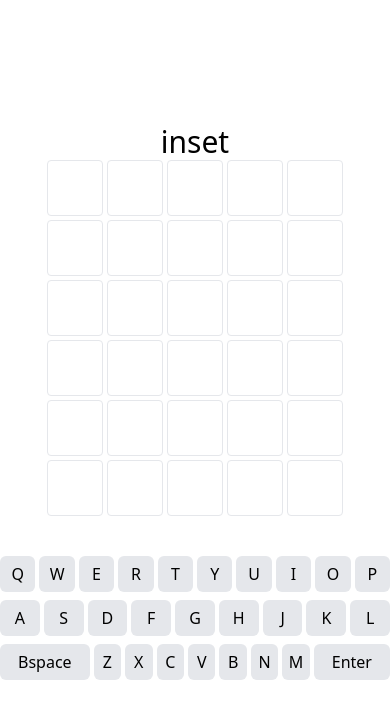
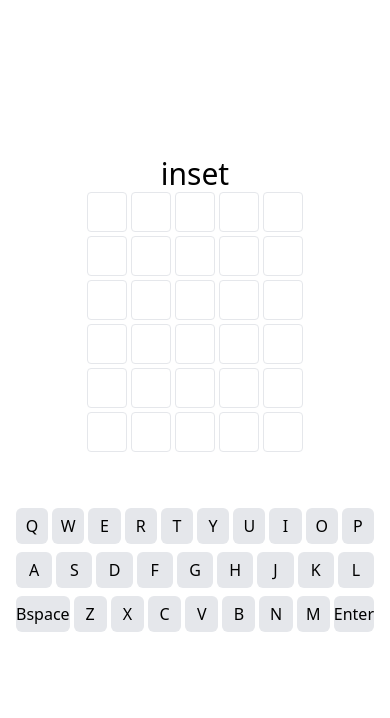
Before and after one commit to Chima20-art/wordle-game, a Next.js app: page / in a window 390 px wide. Shown: the top 718 px of the page. Built offline with nearby package versions, Linux system fonts and the light colour scheme.

Commit message:
fixed keyboard cases.

```diff
--- a/components/Box.tsx
+++ b/components/Box.tsx
@@ -31,9 +31,11 @@ export default function Box({
   }
   return (
     <div
-      className={`${extraClasses} w-14 h-14 border rounded flex text-xl font-medium items-center justify-center relative uppercase`}
+      className={`${extraClasses} md:w-14 md:h-14 w-10 h-10 border rounded text-xl font-medium
+      uppercase`}
     >
-      <div>{letter}</div>
+      <div className="flex items-center justify-center h-full ">{letter}</div>
+
     </div>
   );
 }
--- a/components/Colums.tsx
+++ b/components/Colums.tsx
@@ -1,138 +1,21 @@
 "use client";
 import MyRow from "./MyRow";
-import { useState, useEffect } from "react";
-import words from "../utils/words.json";
 
-let alphabets: string[] = [
-  "a",
-  "b",
-  "c",
-  "d",
-  "e",
-  "f",
-  "g",
-  "h",
-  "i",
-  "j",
-  "k",
-  "l",
-  "m",
-  "n",
-  "o",
-  "p",
-  "q",
-  "r",
-  "s",
-  "t",
-  "u",
-  "v",
-  "w",
-  "x",
-  "y",
-  "z",
-  "A",
-  "B",
-  "C",
-  "D",
-  "E",
-  "F",
-  "G",
-  "H",
-  "I",
-  "J",
-  "K",
-  "L",
-  "M",
-  "N",
-  "O",
-  "P",
-  "Q",
-  "R",
-  "S",
-  "T",
-  "U",
-  "V",
-  "W",
-  "X",
-  "Y",
-  "Z",
-];
+interface props {
+  word: Array<string>;
+  isWord: boolean;
+  count: number;
+  finalWord: string;
+  guessedWords: Array<string>;
+}
 
-export default function Colums() {
-  let [guessedWords, setGuessedWords] = useState<Array<any>>([]);
-  let [word, setWord] = useState<Array<string>>([]);
-  let [isWord, setIsWord] = useState<Boolean>(false);
-  let [count, setCount] = useState<number>(0);
-  let [finalWord, setFinalWord] = useState<string>("");
-  let [isPlaying, setIsPlaying] = useState<Boolean>(true);
-
-  const processEnter = () => {
-    const joinedWord = word.join("");
-    console.log("joinedWord", joinedWord);
-
-    if (words.includes(joinedWord)) {
-      setIsWord(true);
-
-      setCount((count) => count + 1);
-      setGuessedWords([...guessedWords, joinedWord]);
-
-      setWord([]);
-    } else {
-      alert("word not found");
-    }
-  };
-  useEffect(() => {
-    console.log("guessed words", guessedWords);
-    if (guessedWords.length >= 1) {
-      let lastGuessedWord = guessedWords[guessedWords.length - 1];
-      if (lastGuessedWord == finalWord) {
-        alert("You won");
-        setIsPlaying(false);
-      }
-    }
-  }, [guessedWords]);
-
-  useEffect(() => {
-    const getRandom = (words: string[]) => {
-      const randomWord = Math.floor(Math.random() * words.length);
-      setFinalWord(words[randomWord]);
-      console.log("chosenWord:", words[randomWord]);
-    };
-    getRandom(words);
-  }, []);
-
-  useEffect(() => {
-    if (isPlaying) {
-      const handKeyDown = (e: any) => {
-        const pressedKey = e.key;
-        console.log("pressedkey:", pressedKey);
-        let wordLength = word.length;
-        if (alphabets.includes(pressedKey)) {
-          console.log("wordLength ", wordLength);
-          if (wordLength < 5) {
-            setWord((prev) => [...prev, pressedKey]);
-          } else {
-            console.log("word.length < 5 is false");
-            console.log("word length is ", word.length);
-          }
-        } else {
-          if (pressedKey == "Backspace") {
-            setWord((word) => word.slice(0, -1));
-          }
-          if (wordLength == 5 && pressedKey == "Enter") {
-            processEnter();
-          }
-
-          console.log("pressed key in not in alphabets");
-        }
-      };
-      window.addEventListener("keydown", handKeyDown);
-      return () => {
-        window.removeEventListener("keydown", handKeyDown);
-      };
-    }
-  }, [word, isPlaying]);
-
+export default function Colums({
+  word,
+  isWord,
+  count,
+  finalWord,
+  guessedWords,
+}: props) {
   let Columns: JSX.Element[] = [];
   for (let index: number = 0; index < 6; index++) {
     Columns.push(
--- a/components/Keyboard.tsx
+++ b/components/Keyboard.tsx
@@ -1,5 +1,70 @@
 import React from "react";
-export default function Keyboard() {
+import { useEffect } from "react";
+
+interface props {
+  handKeyDown: (pressedKey: string) => void;
+  guessedWords: Array<string>;
+  finalWord: string;
+}
+export default function Keyboard({
+  handKeyDown,
+  guessedWords,
+  finalWord,
+}: props) {
+  let guessedLetters: Array<string> = [];
+  let includedLetters: Array<string> = [];
+  let validLetters: Array<string> = [];
+
+  guessedWords.map((guessedWord) => {
+    for (let i: number = 0; i < 5; i++) {
+      for (let j: number = 0; j < guessedWord.length; j++) {
+        if (guessedWord[j] == finalWord[j]) {
+          console.log("this is valide", finalWord[j]);
+          validLetters.push(guessedWord[j]);
+        } else if (finalWord.includes(guessedWord[j])) {
+          console.log("It includes this:", guessedWord[j]);
+          includedLetters.push(guessedWord[j]);
+        } else {
+          guessedLetters.push(guessedWord[j]);
+        }
+      }
+    }
+  });
+
+  console.log("guessedLetters ", guessedLetters);
+  console.log("includedLetters ", includedLetters);
+  console.log("validLetters ", validLetters);
+  console.log("finalWord", finalWord);
+
+  const handleExtraClasses = (key: string) => {
+    key = key.toLocaleLowerCase();
+    if (key != "Enter" && key != "Bspace") {
+      console.log("dealing with key ", key);
+      if (validLetters.includes(key)) {
+        console.log("key is valid ", key);
+        return "bg-green-400 text-white px-0 w-full";
+      } else if (includedLetters.includes(key)) {
+        console.log("key is included ", key);
+        return "bg-orange-400 text-white px-0 w-full";
+      } else if (guessedLetters.includes(key)) {
+        console.log("key is guessed ", key);
+        return "bg-gray-400 text-white px-0 w-full";
+      } else {
+        console.log(
+          "key is none ",
+          key,
+          validLetters,
+          includedLetters,
+          guessedLetters
+        );
+        return "bg-gray-200 px-0 w-full";
+      }
+    } else {
+      console.log("none at all ", key);
+      return "px-[12px] w-full bg-gray-200 hover:bg-gray-300";
+    }
+  };
+
   const keys: string[] = ["Q", "W", "E", "R", "T", "Y", "U", "I", "O", "P"];
   const secondKeys: string[] = ["A", "S", "D", "F", "G", "H", "J", "K", "L"];
   const thirdKeys: string[] = [
@@ -15,13 +80,16 @@ export default function Keyboard() {
   ];
 
   return (
-    <div className="flex flex-col gap-2 md:w-[604px] w-full my-10 mx-auto">
+    <div className="flex flex-col gap-2 md:w-[604px] w-full my-10 md:mx-auto p-4">
       <div className="flex flex-row  justify-between  gap-1 ">
         {keys.map((key) => {
           return (
             <div
               key={key}
-              className=" bg-gray-200 rounded-md w-full text-center py-[6px] text-md cursor-pointer hover:bg-gray-300"
+              onClick={() => handKeyDown(key)}
+              className={`${handleExtraClasses(
+                key
+              )} rounded-md w-full text-center py-[6px] text-md cursor-pointer `}
             >
               {key}
             </div>
@@ -33,7 +101,10 @@ export default function Keyboard() {
           return (
             <div
               key={key}
-              className="bg-gray-200 rounded-md w-full text-center py-[6px] text-md cursor-pointer hover:bg-gray-300"
+              onClick={() => handKeyDown(key)}
+              className={`${handleExtraClasses(
+                key
+              )} rounded-md w-full text-center py-[6px] text-md cursor-pointer `}
             >
               {key}
             </div>
@@ -45,9 +116,10 @@ export default function Keyboard() {
           return (
             <div
               key={key}
-              className={`${
-                key == "Enter" || key == "Bspace" ? "px-[18px] " : "px-0 w-full"
-              }  bg-gray-200 text-center py-[6px] text-md cursor-pointer hover:bg-gray-300 rounded-md `}
+              onClick={() => handKeyDown(key)}
+              className={`${handleExtraClasses(
+                key
+              )}  text-center py-[6px] text-md cursor-pointer rounded-md `}
             >
               {key}
             </div>
--- a/components/MyRow.tsx
+++ b/components/MyRow.tsx
@@ -4,7 +4,7 @@ import Box from "./Box";
 interface props {
   rowIndex: number;
   word: Array<string>;
-  guessedWord: Array<any>;
+  guessedWord: string;
   isWord: Boolean;
   count: number;
   finalWord: string;
--- a/pages/index.tsx
+++ b/pages/index.tsx
@@ -1,11 +1,159 @@
 import Colums from "@/components/Colums";
 import Keyboard from "@/components/Keyboard";
+import { useState, useEffect } from "react";
+import words from "../utils/words.json";
+
+let alphabets: string[] = [
+  "a",
+  "b",
+  "c",
+  "d",
+  "e",
+  "f",
+  "g",
+  "h",
+  "i",
+  "j",
+  "k",
+  "l",
+  "m",
+  "n",
+  "o",
+  "p",
+  "q",
+  "r",
+  "s",
+  "t",
+  "u",
+  "v",
+  "w",
+  "x",
+  "y",
+  "z",
+  "A",
+  "B",
+  "C",
+  "D",
+  "E",
+  "F",
+  "G",
+  "H",
+  "I",
+  "J",
+  "K",
+  "L",
+  "M",
+  "N",
+  "O",
+  "P",
+  "Q",
+  "R",
+  "S",
+  "T",
+  "U",
+  "V",
+  "W",
+  "X",
+  "Y",
+  "Z",
+];
 
 export default function Home() {
+  let [guessedWords, setGuessedWords] = useState<Array<string>>([]);
+  let [word, setWord] = useState<Array<string>>([]);
+  let [isWord, setIsWord] = useState<boolean>(false);
+  let [count, setCount] = useState<number>(0);
+  let [finalWord, setFinalWord] = useState<string>("");
+  let [isPlaying, setIsPlaying] = useState<Boolean>(true);
+
+  const processEnter = () => {
+    const joinedWord = word.join("").toLocaleLowerCase();
+    console.log("joinedWord", joinedWord);
+
+    if (words.includes(joinedWord)) {
+      setIsWord(true);
+      setCount((count) => count + 1);
+      setGuessedWords([...guessedWords, joinedWord]);
+
+      setWord([]);
+    } else {
+      alert("word not found");
+    }
+  };
+  useEffect(() => {
+    const getRandom = (words: string[]) => {
+      const randomWord = Math.floor(Math.random() * words.length);
+      setFinalWord(words[randomWord]);
+      console.log("chosenWord:", words[randomWord]);
+    };
+    getRandom(words);
+  }, []);
+
+  const handKeyDown = (pressedKey: string) => {
+    if (!isPlaying) {
+      return;
+    }
+
+    let wordLength = word.length;
+    if (alphabets.includes(pressedKey)) {
+      console.log("wordLength ", wordLength);
+      if (wordLength < 5) {
+        setWord((prev) => [...prev, pressedKey]);
+      } else {
+        console.log("word.length < 5 is false");
+        console.log("word length is ", word.length);
+      }
+    } else {
+      if (pressedKey == "Backspace" || pressedKey == "Bspace") {
+        console.log("word id sliced!");
+        setWord((word) => word.slice(0, -1));
+      }
+      if (wordLength == 5 && pressedKey == "Enter") {
+        processEnter();
+      }
+
+      console.log("pressed key in not in alphabets");
+    }
+  };
+  useEffect(() => {
+    console.log("guessed words", guessedWords);
+    if (guessedWords.length >= 1) {
+      let lastGuessedWord = guessedWords[guessedWords.length - 1];
+      if (lastGuessedWord == finalWord) {
+        alert("You won!");
+        setIsPlaying(false);
+      } else if (guessedWords.length == 6 && lastGuessedWord != finalWord) {
+        alert("You lose!");
+        setIsPlaying(false);
+      }
+    }
+  }, [guessedWords]);
+
+  useEffect(() => {
+    const passKey = (e: any) => {
+      handKeyDown(e.key);
+    };
+
+    window.addEventListener("keydown", passKey);
+    return () => {
+      window.removeEventListener("keydown", passKey);
+    };
+  }, [word]);
+
   return (
     <div className="flex flex-col justify-center items-start  h-[100vh] w-full">
-      <Colums />
-      <Keyboard />
+      <Colums
+        word={word}
+        isWord={isWord}
+        count={count}
+        finalWord={finalWord}
+        guessedWords={guessedWords}
+      />
+      <Keyboard
+        finalWord={finalWord}
+        guessedWords={guessedWords}
+        handKeyDown={handKeyDown}
+      />
     </div>
   );
 }
```
